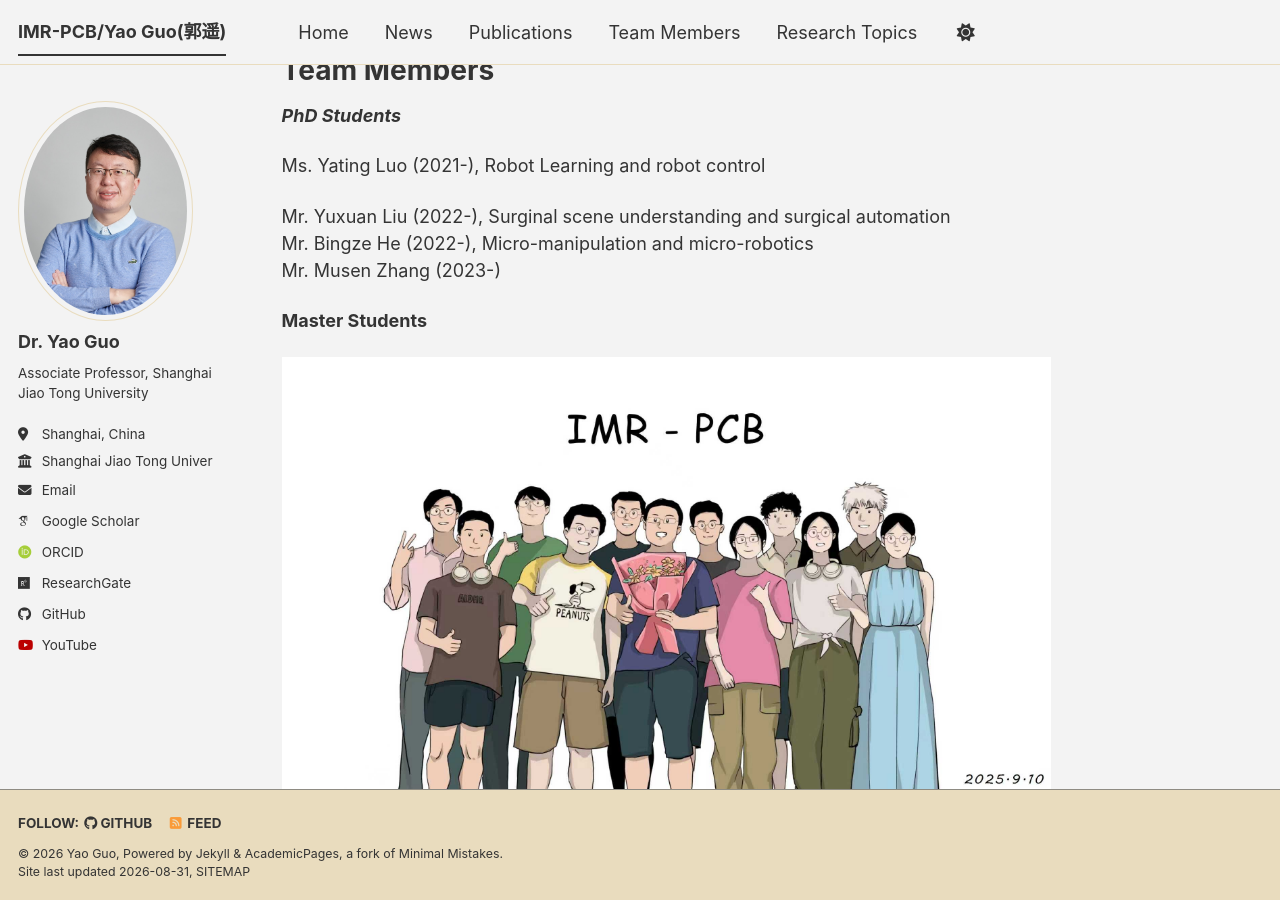
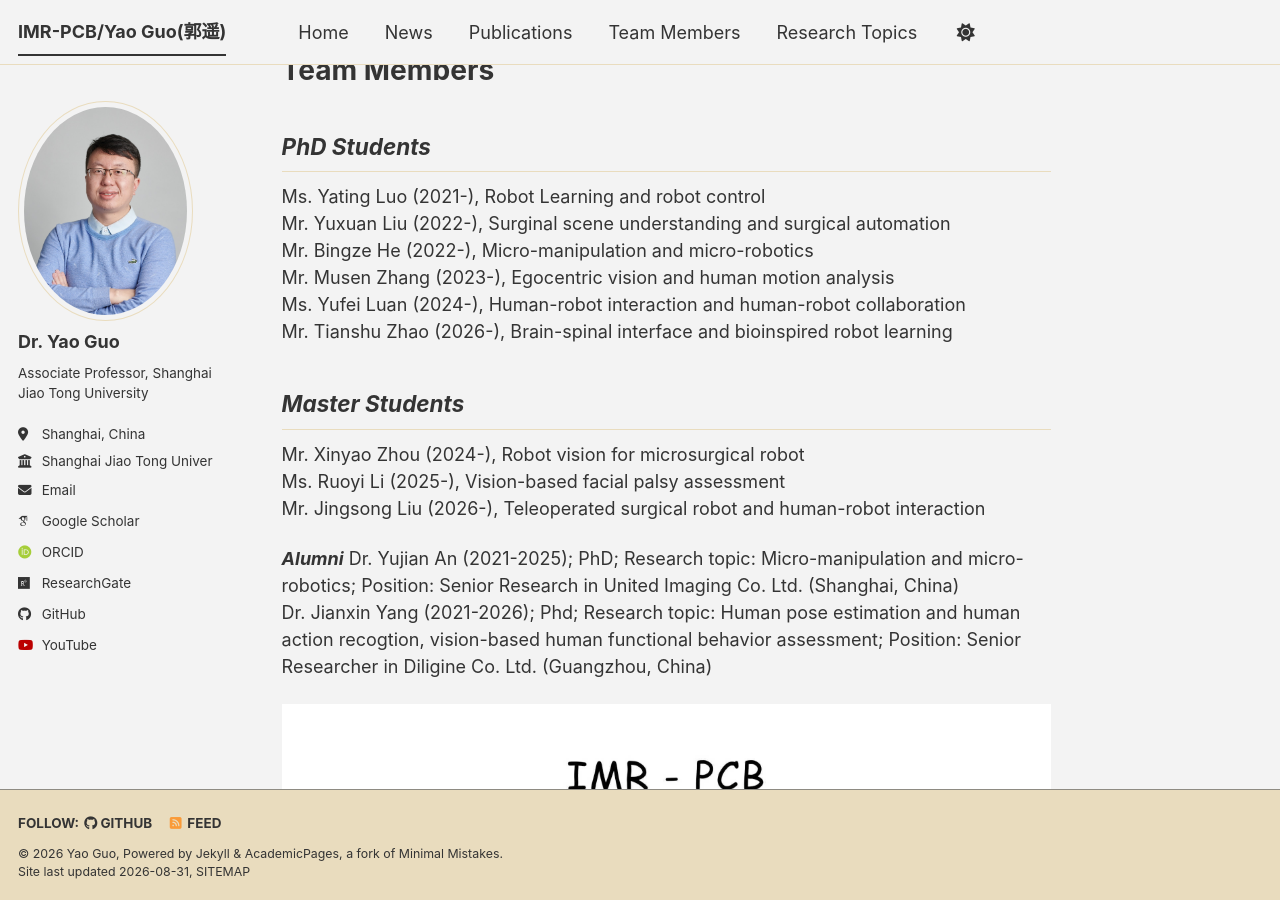
Before and after one commit to IMR-PCB/IMR-PCB.github.io, a Jekyll site: the page built from _pages/about.md, in a window 1280 px wide and 900 px high, scrolled down 9488 px. Built offline with Jekyll 4.4.1, drawn with Linux system fonts in a browser that asks for light colours; some web fonts are replaced; a script bundle is joined from its source files by our own code; library files that are not in the unit come from our copies.

Commit message:
Update about.md

```diff
--- a/_pages/about.md
+++ b/_pages/about.md
@@ -181,14 +181,23 @@ Team Members
 ======
 
 **_PhD Students_**
-
-Ms. Yating Luo (2021-), Robot Learning and robot control
-
+---------
+Ms. Yating Luo (2021-), Robot Learning and robot control<br>
 Mr. Yuxuan Liu (2022-), Surginal scene understanding and surgical automation<br>
 Mr. Bingze He (2022-), Micro-manipulation and micro-robotics<br>
-Mr. Musen Zhang (2023-)
+Mr. Musen Zhang (2023-), Egocentric vision and human motion analysis<br>
+Ms. Yufei Luan (2024-), Human-robot interaction and human-robot collaboration<br>
+Mr. Tianshu Zhao (2026-), Brain-spinal interface and bioinspired robot learning
 
-**Master Students**
+**_Master Students_**
+---------
+Mr. Xinyao Zhou (2024-), Robot vision for microsurgical robot<br>
+Ms. Ruoyi Li (2025-), Vision-based facial palsy assessment<br>
+Mr. Jingsong Liu (2026-), Teleoperated surgical robot and human-robot interaction
+
+**_Alumni_**
+Dr. Yujian An (2021-2025); PhD; Research topic: Micro-manipulation and micro-robotics; Position: Senior Research in United Imaging Co. Ltd. (Shanghai, China) <br>
+Dr. Jianxin Yang (2021-2026); Phd; Research topic: Human pose estimation and human action recogtion, vision-based human functional behavior assessment; Position: Senior Researcher in Diligine Co. Ltd. (Guangzhou, China) <br>
 
 ![Group Photo](/images/IMR-PCB-group.jpg)
 
```
